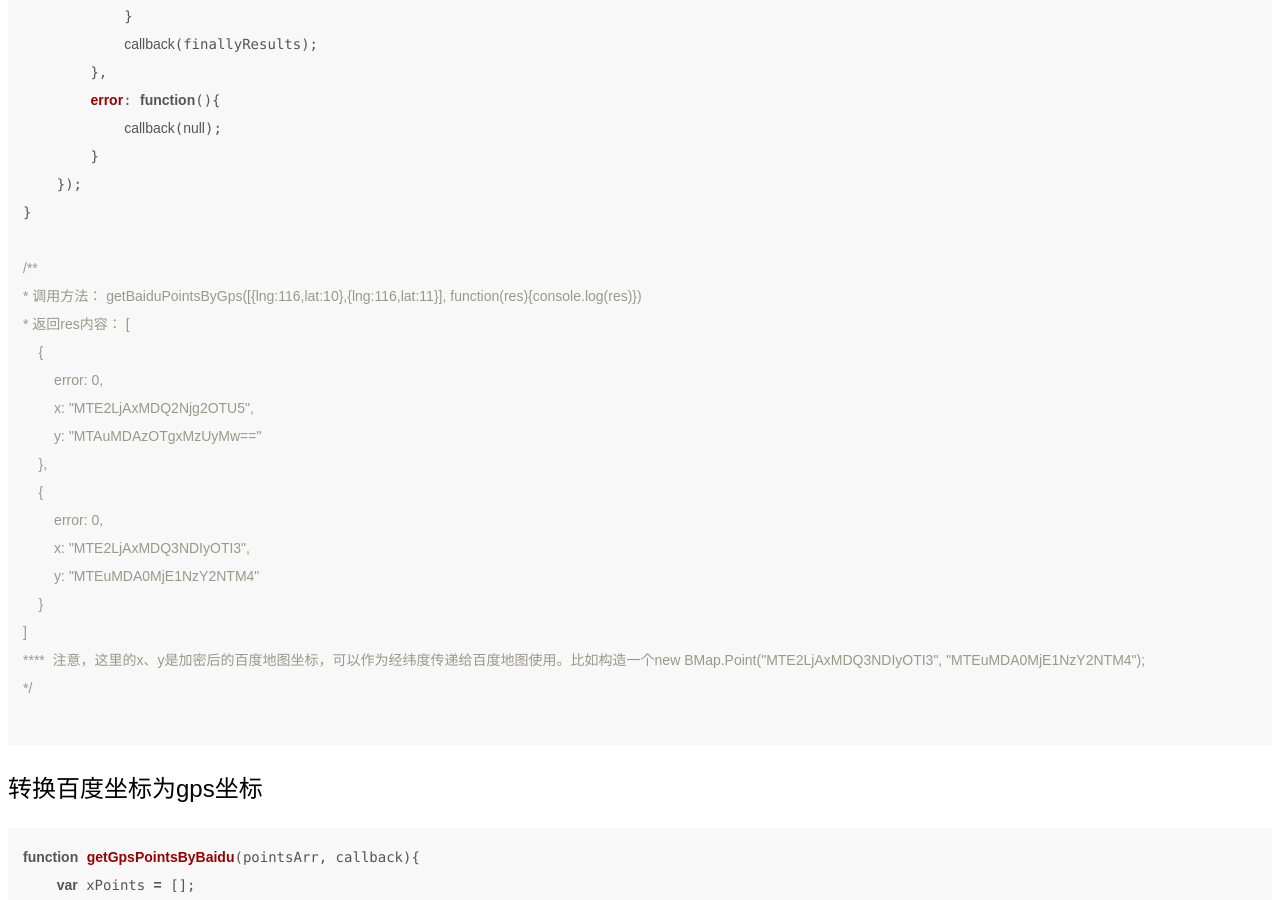
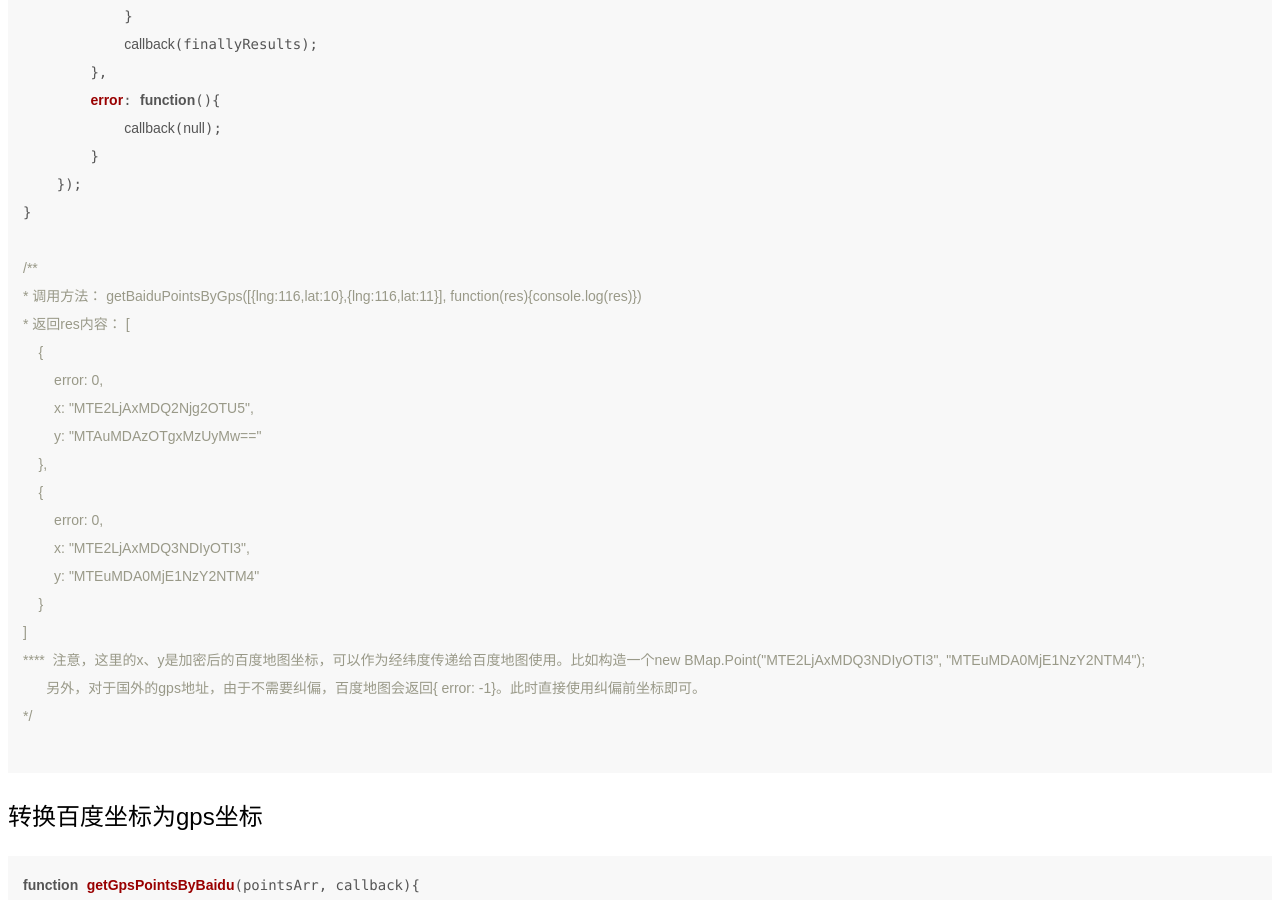
Before and after one commit to libmw/webdemos, a Jekyll site: the page built from _lib/baidu-map.md, in a window 1280 px wide and 900 px high, scrolled down 941 px. Built offline with Jekyll 4.4.1, drawn with Linux system fonts in a browser that asks for light colours; some of the changed text lies outside the part shown.

Commit message:
add note

```diff
--- a/_lib/baidu-map.md
+++ b/_lib/baidu-map.md
@@ -58,6 +58,7 @@
     }
 ]
 ****  注意，这里的x、y是加密后的百度地图坐标，可以作为经纬度传递给百度地图使用。比如构造一个new BMap.Point("MTE2LjAxMDQ3NDIyOTI3", "MTEuMDA0MjE1NzY2NTM4");
+      另外，对于国外的gps地址，由于不需要纠偏，百度地图会返回{ error: -1}。此时直接使用纠偏前坐标即可。
 */
 
 </code></pre>
@@ -114,5 +115,7 @@
         lng: 115.98952577073
     }
 ]
+
+*** 注意，对于国外的地址，由于不需要纠偏，res会直接为null(不管传了多少个坐标)，此时直接使用函数处理前坐标即可。
 */
 </code></pre>
```
